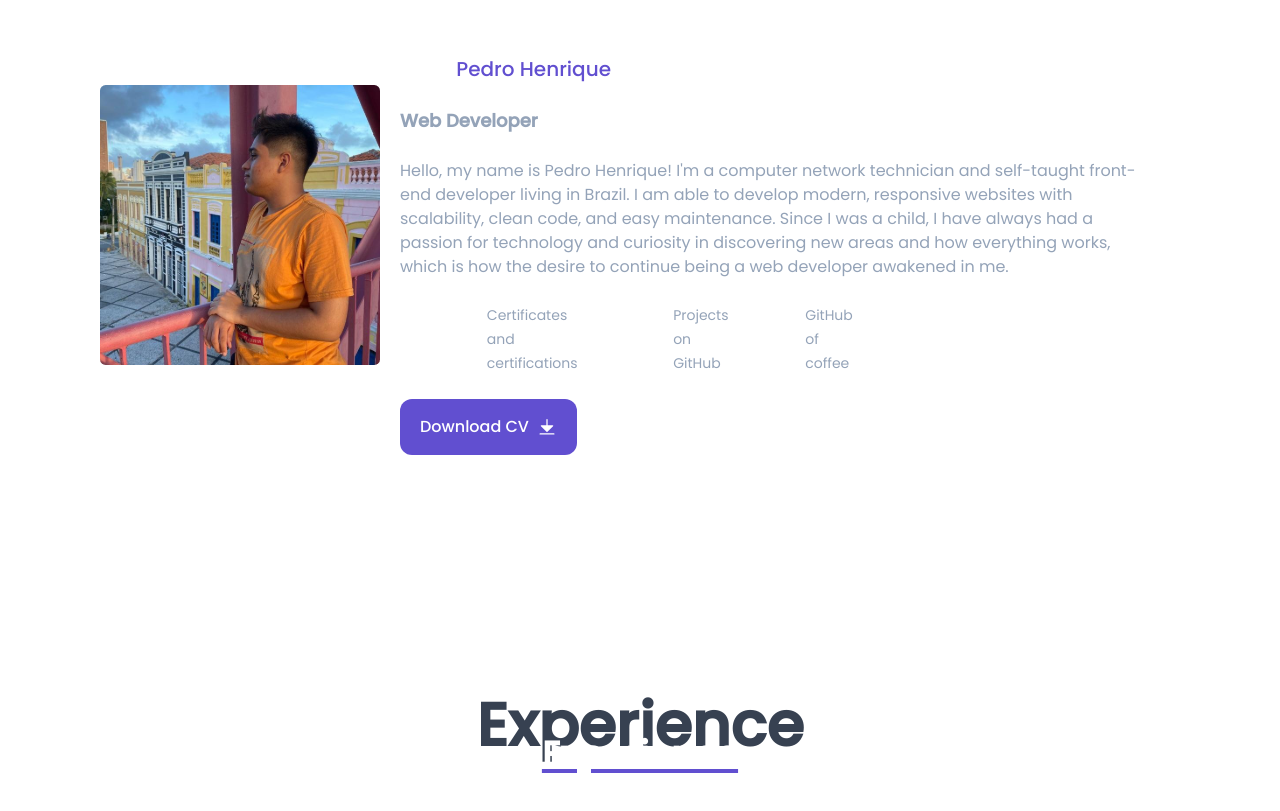
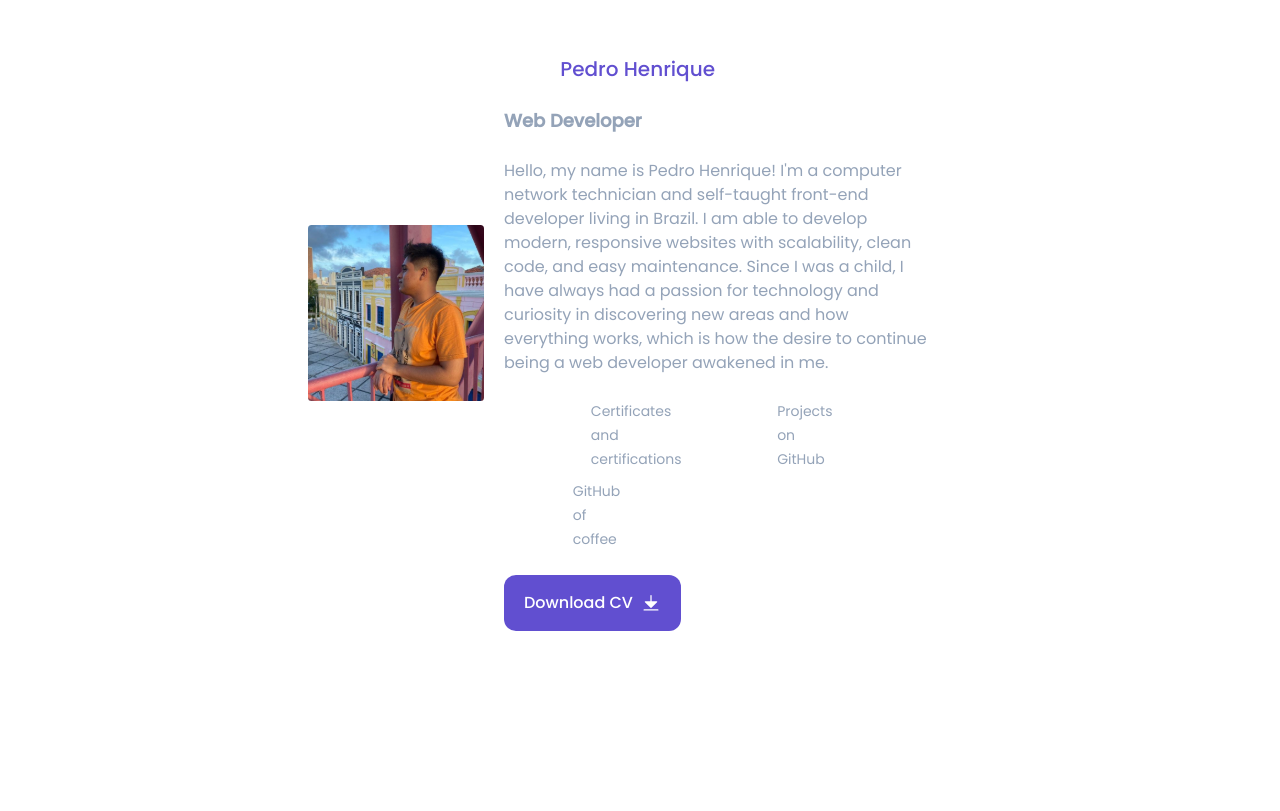
Before and after one commit to PedroHenrique1606/henriquedev, a Next.js app: page / in a window 1280 px wide. Shown: the part 1534-2345 px from the top of the page. Built offline with nearby package versions, Linux system fonts and the light colour scheme.

Commit message:
fix: margin from x axis and linkedin url

```diff
--- a/src/app/page.tsx
+++ b/src/app/page.tsx
@@ -52,7 +52,7 @@ export default function Home() {
           </a>
           <a
             target="_blank"
-            href="https://www.linkedin.com/in/pedro-henrique-melo-da-silva-a7a700231/"
+            href="https://www.linkedin.com/in/pedro-henrique-melo-a7a700231"
           >
             <LinkedinLogo size={28} className="text-purplePrimary" />
           </a>
@@ -100,7 +100,7 @@ export default function Home() {
         <ArrowDown size={24} className="text-purplePrimary animate-bounce" />
       </div>
       <Topic title="About Me" titleabsolute="About" titledecoration="Me" />
-      <section className="flex flex-col md:flex-row items-center justify-center mx-5 md:mx-20 text-center md:text-left">
+      <section className="flex flex-col md:flex-row items-center justify-center mx-5 md:mx-72 text-center md:text-left">
         <Image
           src={PedroProfileVariant}
           alt="Profile Picture of Pedro Henrique"
--- a/src/components/Footer.tsx
+++ b/src/components/Footer.tsx
@@ -66,7 +66,7 @@ const Footer = () => {
             </a>
             <a
               target="_blank"
-              href="https://www.linkedin.com/in/pedro-henrique-melo-da-silva-a7a700231/"
+              href="https://www.linkedin.com/in/pedro-henrique-melo-a7a700231"
             >
               <LinkedinLogo size={28} className="text-white" weight="fill" />
             </a>
```
